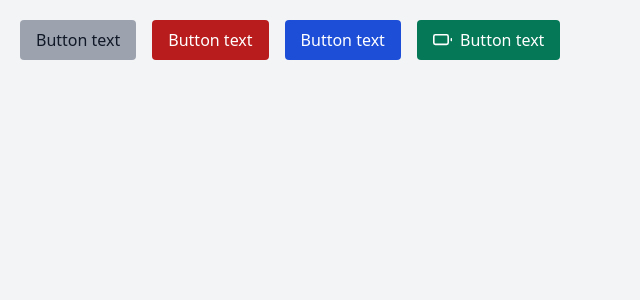
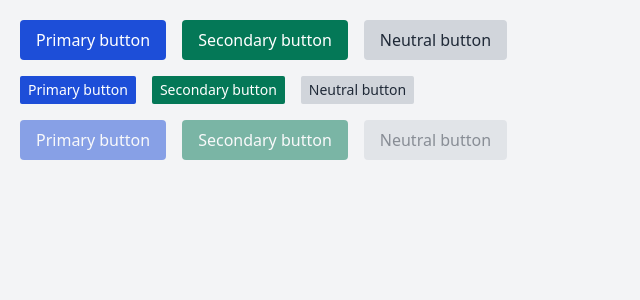
Before and after one commit to newcomet-lab/react-todo, a React (Create React App) app: page / in a window 1280 px wide. Shown: the top 300 px of the page, without its empty margins (0-640 px from the left). Built offline with nearby package versions, Linux system fonts and the light colour scheme.

Commit message:
Nest button variants

```diff
--- a/src/App.tsx
+++ b/src/App.tsx
@@ -1,20 +1,26 @@
 import * as React from 'react';
 import Button from './components/Button';
 import Container from './components/Container';
-import { Battery } from 'react-feather';
+// import { Battery } from 'react-feather';
 
 function App() {
   return (
     <>
       <Container>
-        <div className="inline-flex space-x-4">
-          <Button variant="neutral">Button text</Button>
-          <Button variant="danger">Button text</Button>
-          <Button>Button text</Button>
-          <Button variant="secondary">
-            <Battery width="1.2em" height="1.2em" />
-            <span>Button text</span>
-          </Button>
+        <div className="flex items-center space-x-4 mb-4">
+          <Button>Primary button</Button>
+          <Button variant="secondary">Secondary button</Button>
+          <Button variant="neutral">Neutral button</Button>
+        </div>
+        <div className="flex items-center space-x-4 mb-4">
+          <Button size="sm">Primary button</Button>
+          <Button size="sm" variant="secondary">Secondary button</Button>
+          <Button size="sm" variant="neutral">Neutral button</Button>
+        </div>
+        <div className="flex items-center space-x-4 mb-4">
+          <Button disabled>Primary button</Button>
+          <Button disabled variant="secondary">Secondary button</Button>
+          <Button disabled variant="neutral">Neutral button</Button>
         </div>
       </Container>
     </>
--- a/src/components/Button/Button.tsx
+++ b/src/components/Button/Button.tsx
@@ -27,11 +27,11 @@ const Button: React.FC<ButtonProps> = ({
       className={
         cn(
           base,
-          [
-            sizes[size],
-            variants[variant],
-            { 'disabled:opacity-50 cursor-not-allowed': disabled }
-          ]
+          sizes[size],
+          {
+            [variants[variant].enabled]: !disabled,
+            [variants[variant].disabled]: disabled
+          }
         )
       }
       disabled
--- a/src/components/Button/styles.ts
+++ b/src/components/Button/styles.ts
@@ -1,14 +1,22 @@
-export const base = 'transition duration-300 ease-in-out text-white bordered inline-flex items-center space-x-2 focus:outline-none focus:shadow-outline'
+export const base = 'transition duration-300 ease-in-out text-white bordered inline-flex items-center space-x-2 focus:outline-none focus:shadow-outline';
 
-export enum sizes {
-  sm = 'px-2 py-1 text-sm rounded-sm',
-  md = 'px-4 py-2 rounded',
-  lg = 'px-6 py-4 text-lg rounded',
+export const sizes = {
+  sm: 'px-2 py-1 text-sm rounded-sm',
+  md: 'px-4 py-2 rounded',
+  lg: 'px-6 py-4 text-lg rounded',
 }
 
-export enum variants {
-  primary = 'bg-blue-700 hover:bg-blue-800 border-blue-700 hover:border-blue-800',
-  secondary = 'bg-green-700 hover:bg-green-800 border-green-700 hover:border-green-800',
-  neutral = 'bg-gray-400 hover:bg-gray-500 border-gray-400 hover:border-gray-500 text-gray-900',
-  danger = 'bg-red-700 hover:bg-red-800 border-red-700 hover:border-red-800',
+export const variants = {
+  primary: {
+    enabled: 'bg-blue-700 hover:bg-blue-800 border-blue-700 hover:border-blue-800',
+    disabled: 'bg-blue-700 border-blue-700 opacity-50 cursor-not-allowed',
+  },
+  secondary: {
+    enabled: 'bg-green-700 hover:bg-green-800 border-green-700 hover:border-green-800',
+    disabled: 'bg-green-700 border-green-700 opacity-50 cursor-not-allowed',
+  },
+  neutral: {
+    enabled: 'bg-gray-300 hover:bg-gray-400 border-gray-300 hover:border-gray-400 text-gray-800',
+    disabled: 'bg-gray-300 border-gray-300 opacity-50 cursor-not-allowed text-gray-800',
+  }
 }
```
